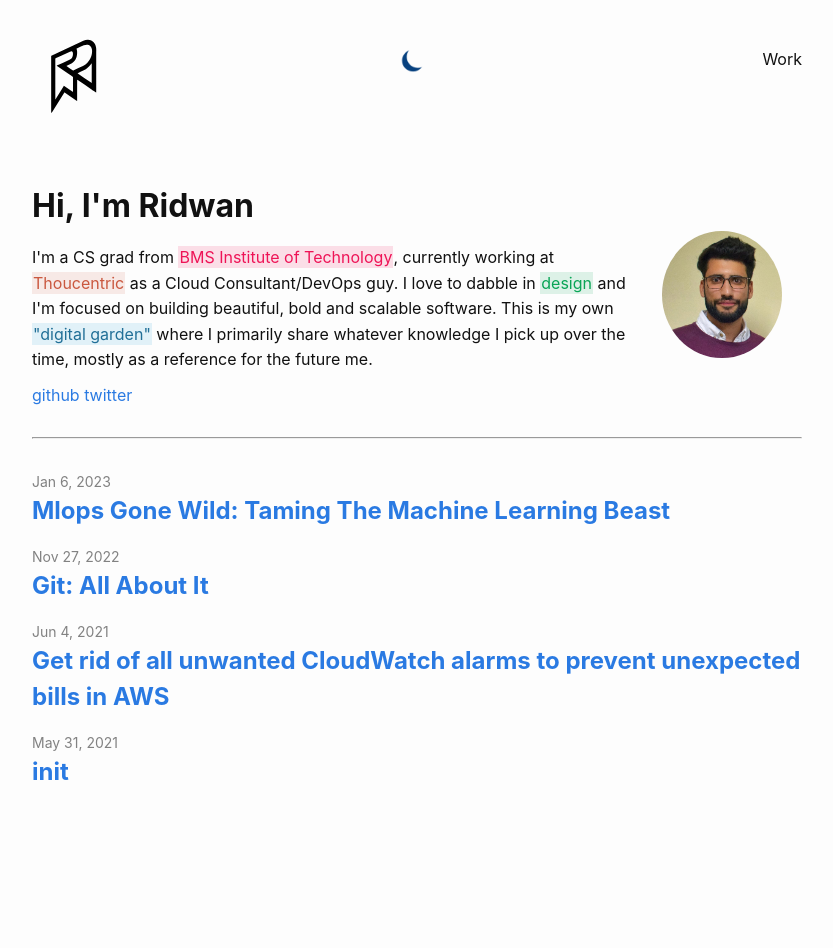
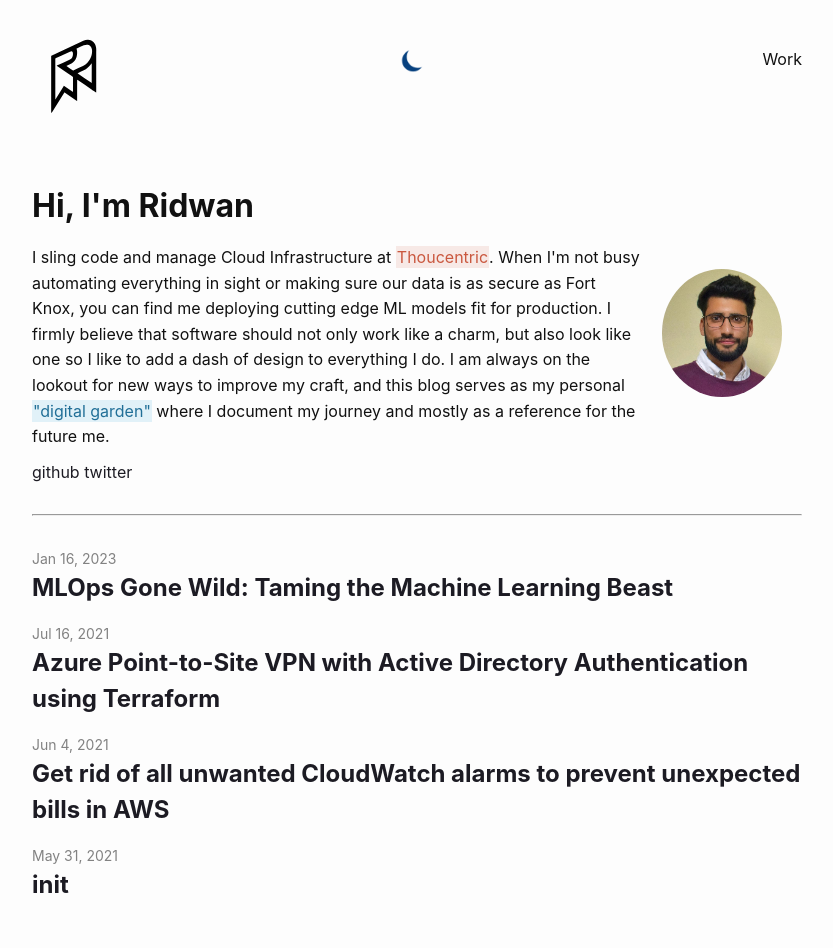
Before and after one commit to rdwns/rdwn, a Jekyll site: the page built from index.markdown, in a window 1280 px wide. Shown: the whole page, without its empty margins (223-1056 px from the left). Built offline with Jekyll 4.4.1, drawn with Linux system fonts in a browser that asks for light colours; before the commit the page ends 900 px from its top, so only the background shows below that.

Commit message:
update bio and post structure

````diff
--- /dev/null
+++ b/_posts/2021-07-16-azure-vpn-gateway-terraform copy.markdown
@@ -0,0 +1,20 @@
+---
+layout: post
+title:  "Azure Point-to-Site VPN with Active Directory Authentication using Terraform"
+date:  2021-07-16 22:17:23 +530
+tags: azure vpn terraform
+categories: howto
+---
+
+So AWS isn't entirely famous for its billing structure. Although AWS Free Tier gives you access to many resources, once you're at a point where you exceed your quota or are at the end of your free tier, things escalate quite quickly. If you're not very careful about it, you might end up shelling out whole lotta money.
+
+I've been working with AWS for about 3 years now and I'm definitely way past my free tier. During my learning time, I've never had any surprise bills thankfully. But I definitely did get a shocker when I received a bill for 1000 bucks out of nowhere a few weeks back. I had been working on a PoC(Proof-of-Concept) on AWS and while working on the project I spun up a couple of VMs, worked with some lambdas and DynamoDB triggers, and CloudWatch alarms. And while I was wrapping up, I may or may not have forgotten to completely remove some of the infrastructure that I spun up.
+
+Now if you're somewhat familiar with the AWS console you would know that digging into what services are active and in what region is a huge pain in the ass, it's not as straightforward as you'd want it to be and that's where all the hidden costs lie.
+
+In my case when I got the bill, the only major section that was billed for was the CloudWatch section. So I needed to find what all alarms were active, and doing it via the console is a pain, so I turned to the AWS CLI and ran the following to get a list of all active cloudwatch alarms, export it to CSV, and then use the CSV to delete the individual alarms:
+
+```bash
+aws cloudwatch describe-alarms --query 'MetricAlarms[*].AlarmName' --output text > list.csv
+for i in `cat list.csv` ;do aws cloudwatch delete-alarms --alarm-names $i ;done
+```
--- a/_posts/2022-11-27-git:-all-about-it.markdown
+++ /dev/null
@@ -1,6 +0,0 @@
-#git: all about it
-
-here we learn all about git
-
-
-### HelloWorld
--- a/_sass/minima/_base.scss
+++ b/_sass/minima/_base.scss
@@ -1,6 +1,6 @@
 html {
   font-size: $base-font-size;
-  --link-color: rgb(0, 112, 201);
+  --link-color: rgb(28, 27, 35);
   --main-background-color: hsl(0, 0%, 90%);
   --main-text-color: hsl(0, 0%, 20%);
 
--- a/_sass/minima/custom-variables.scss
+++ b/_sass/minima/custom-variables.scss
@@ -28,6 +28,10 @@ $dark-table-header-border:   lighten($background-color, 21%) !default;
 $dark-table-border-color:    $border-color-01 !default;
 
 
+$link-base-color: #1c1b23;
+$link-hover-color: #3FA2A0;
+
+
 // Syntax highlighting styles should be adjusted appropriately for every "skin"
 // List of tokens: https://github.com/rouge-ruby/rouge/wiki/List-of-tokens
 // Some colors come from Material Theme Darker:
--- a/index.markdown
+++ b/index.markdown
@@ -9,7 +9,7 @@ layout: home
   <div id="left-container">
   <div><h1>Hi, I'm Ridwan </h1><div id="hand" class="wave-hand"></div></div>
    <div class="bio">
-   I'm a CS grad from <a class="red-bg" href="https://bmsit.ac.in">BMS Institute of Technology</a>, currently working at <a class="orange-bg" href="https://thoucentric.com">Thoucentric</a> as a Cloud Consultant/DevOps guy. I love to dabble in <a href="https://rdwn.design" class="green-bg">design</a> and I'm focused on building beautiful, bold and scalable software. This is my own <a class="blue-bg" href="https://dev.to/jbranchaud/the-digital-garden-l10">"digital garden"</a> where I primarily share whatever knowledge I pick up over the time, mostly as a reference for the future me.
+   I sling code and manage Cloud Infrastructure at  <a class="orange-bg" href="https://www.thoucentric.com">Thoucentric</a>. When I'm not busy automating everything in sight or making sure our data is as secure as Fort Knox, you can find me deploying cutting edge ML models fit for production. I firmly believe that software should not only work like a charm, but also look like one so I like to add a dash of design to everything I do. I am always on the lookout for new ways to improve my craft, and this blog serves as my personal <a class="blue-bg" href="https://dev.to/jbranchaud/the-digital-garden-l10">"digital garden"</a> where I document my journey and mostly as a reference for the future me.
    </div>
    <div id="social-list">
    <ul>
@@ -17,7 +17,6 @@ layout: home
    <li><a href="https://www.twitter.com/rdwnshfi">twitter</a></li>
 
   </ul>
-
 
    </div>
   </div>
````
Also changed, not shown: _posts/2023-01-06-mlops-gone-wild:-taming-the-machine-learning-beast.markdown (+9 -0 lines), 1 other file.
